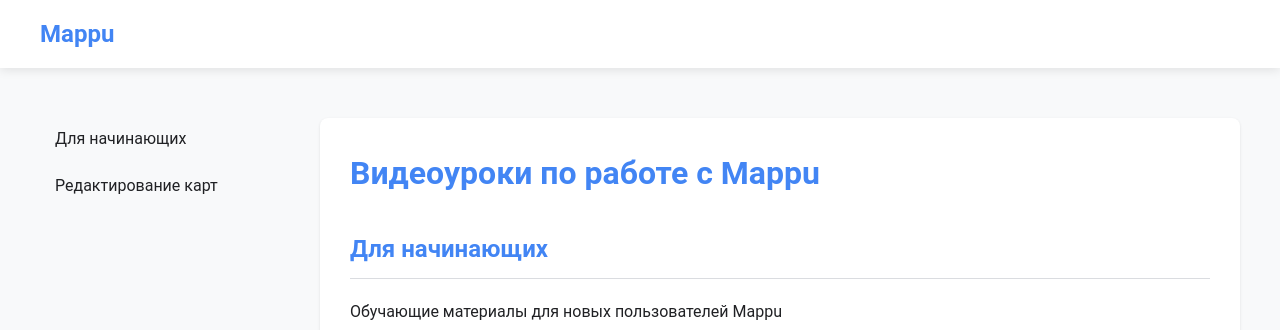
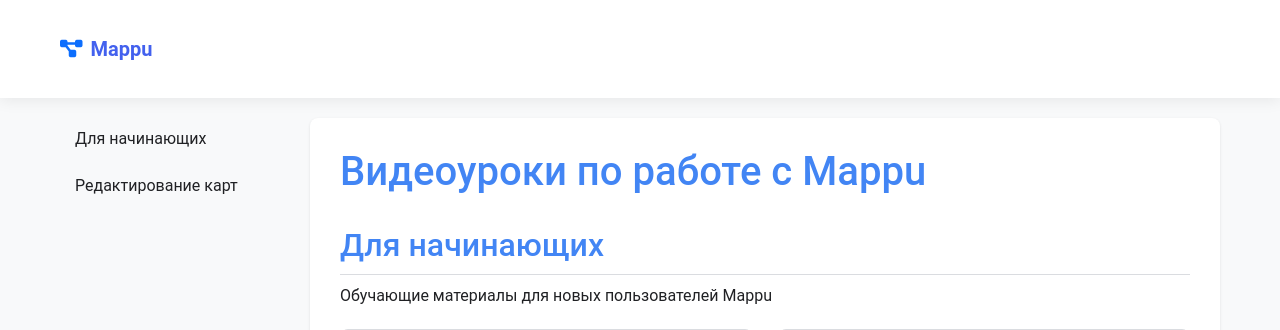
Before and after one commit to legSeor29/Mappu, a Django app: page /video-lesson/ in a window 1280 px wide. Shown: the top 330 px of the page. Run offline with Django 5.2, Linux system fonts and the light colour scheme; some libraries are stand-ins or nearby versions.

Commit message:
add_href

```diff
--- a/MainApp/templates/video_lesson.html
+++ b/MainApp/templates/video_lesson.html
@@ -1,9 +1,21 @@
 <!DOCTYPE html>
 <html lang="ru">
+{% load static %}
 <head>
     <meta charset="UTF-8">
     <meta name="viewport" content="width=device-width, initial-scale=1.0">
     <title>Видеоуроки | Mappu</title>
+    <link href="https://cdn.jsdelivr.net/npm/bootstrap@5.3.3/dist/css/bootstrap.min.css" rel="stylesheet">
+    <link rel="stylesheet" href="https://cdnjs.cloudflare.com/ajax/libs/font-awesome/6.0.0/css/all.min.css">
+    <link rel="stylesheet" href="https://unpkg.com/leaflet@1.9.4/dist/leaflet.css" integrity="sha256-p4NxAoJBhIIN+hmNHrzRCf9tD/miZyoHS5obTRR9BMY=" crossorigin=""/>
+    <link rel="preconnect" href="https://fonts.googleapis.com">
+    <link rel="preconnect" href="https://fonts.gstatic.com" crossorigin>
+    <link href="https://fonts.googleapis.com/css2?family=Poppins:wght@300;400;500;600;700&display=swap" rel="stylesheet">
+    <link rel="stylesheet" href="{% static 'CSS/base.css' %}">
+    {% load static %}
+    <script src="https://cdn.jsdelivr.net/npm/bootstrap@5.3.3/dist/js/bootstrap.bundle.min.js"></script>
+    <script src="https://unpkg.com/leaflet@1.9.4/dist/leaflet.js" integrity="sha256-20nQCchB9co0qIjJZRGuk2/Z9VM+kNiyxNV1lvTlZBo=" crossorigin=""></script>
+
     <style>
         :root {
             --primary-color: #4285f4;
@@ -232,11 +244,16 @@
     </style>
 </head>
 <body>
-    <header>
-        <div class="header-content">
-            <div class="logo">Mappu</div>
-        </div>
-    </header>
+
+    <nav class="navbar navbar-expand-lg navbar-light bg-white">
+      <div class="container">
+        <a class="navbar-brand d-flex align-items-center" href="{% url 'main' %}">
+            <i class="fas fa-project-diagram text-primary me-2"></i>
+            Mappu
+        </a>
+      </div>
+    </nav>
+
 
     <div class="container">
         <aside class="sidebar">
```
